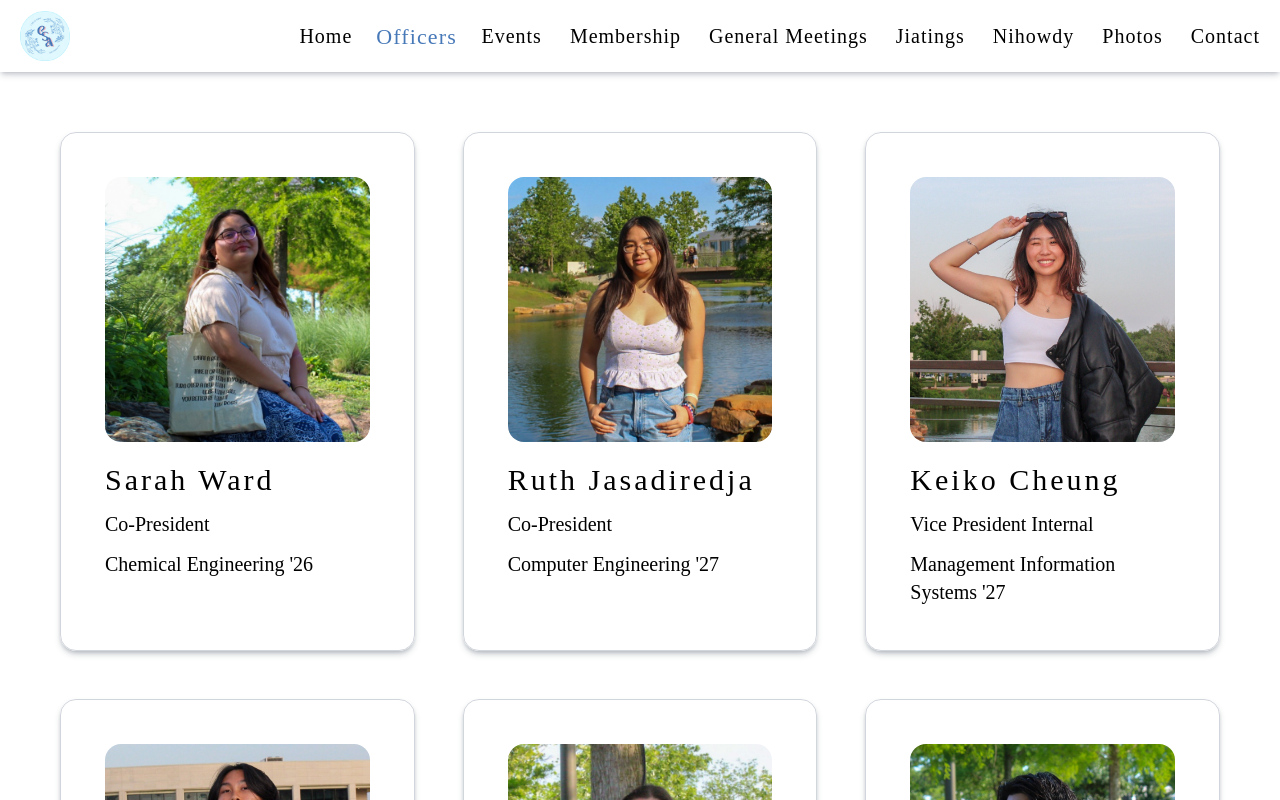
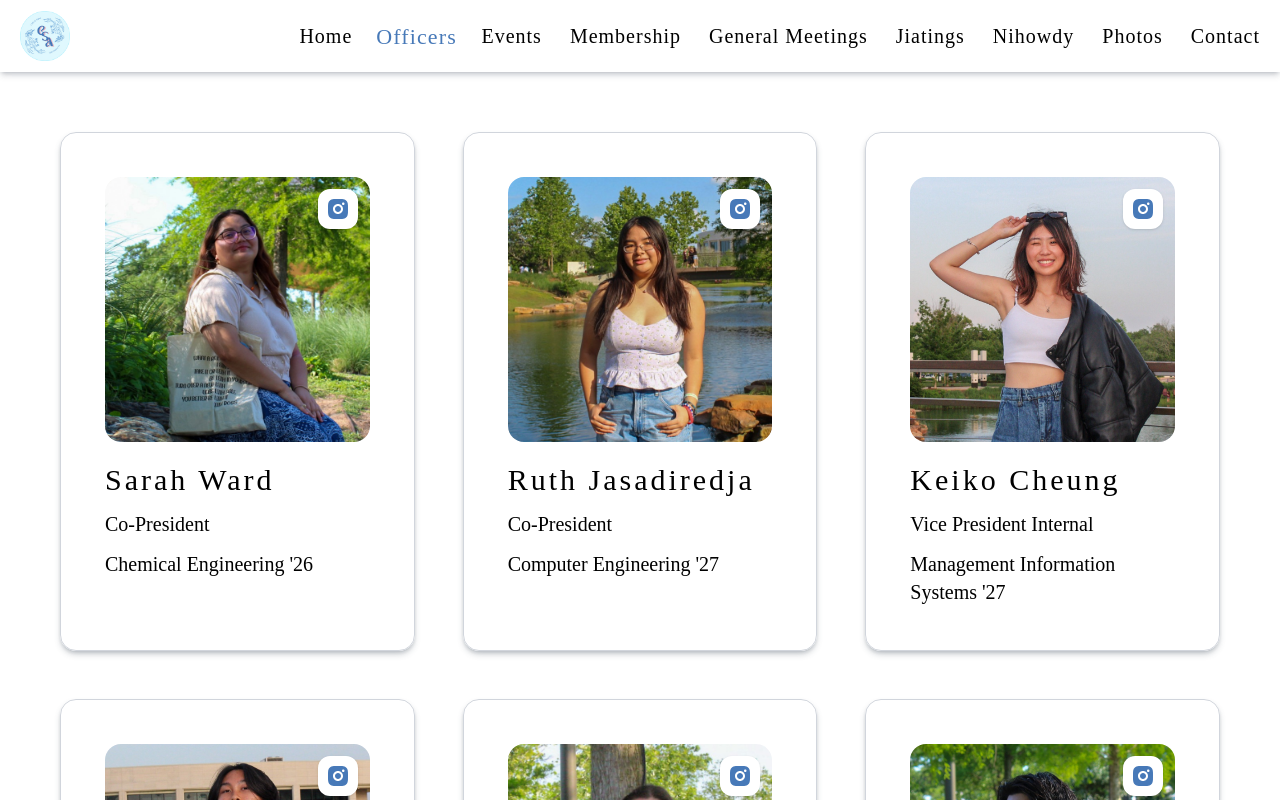
Before and after one commit to tamucsa/website, a Next.js app: page /officers in a window 1280 px wide. Built offline with nearby package versions, Linux system fonts and the light colour scheme; a web font is replaced by a local one.

Commit message:
added insta button to cards in /officer, created fullscreen raw image for /officer/[imageId], not rlly a modal tho lol so prob need to fix

```diff
--- a/src/app/components/ImageModal.tsx
+++ b/src/app/components/ImageModal.tsx
@@ -16,13 +16,15 @@ export default function ImageModal({ imageId, className }: ImageModalProps) {
                     className="rounded-2xl shadow-lg"
                 />
             </div> */}
-            <div className="flex flex-col my-10 mx-10 rounded-2xl ">
-                <Image alt={`Officer ${imageId}`} src={`/officerImages/raw/${imageId}.JPG`} fill
-                    className="rounded-2xl shadow-lg" objectFit="contain" sizes="(max-width: 768px) 100vw, (max-width: 1200px) 50vw, 33vw"
-                />
+            <div className="flex flex-col m-10 rounded-2xl">
+                <div className="rounded-2xl w-screen h-screen overflow-hidden">
+                    <Image alt={`Officer ${imageId}`} src={`/officerImages/raw/${imageId}.JPG`} fill
+                    className="rounded-2xl shadow-lg" objectFit="contain" sizes=""
+                    />
+                </div>
             </div>
             {/* Buttons */}
-            <div className="absolute inset-3 mx-10 my-10 flex items-center justify-center">
+            <div className="flex absolute inset-3 mx-10 my-10 items-center justify-center">
                 <Link href={`/officers#${imageId}`} className="absolute top-0 left-0 p-1 items-center bg-white/70 rounded-full hover:text-primary transition-colors">
                     <RiCloseLine className="w-8 h-8" />
                 </Link>
--- a/src/app/components/OfficerCard.tsx
+++ b/src/app/components/OfficerCard.tsx
@@ -2,20 +2,38 @@ import { Officer } from "@/utils/types";
 
 import Image from "next/image";
 import Link from "next/link";
+import { RiInstagramFill} from "react-icons/ri";
 
 export default function OfficerCard({ officer }: { officer: Officer }) {
     return (
         <div id={`${officer.id}`} className="flex flex-col gap-3 sm:gap-5 p-6 sm:p-8 md:p-11 border border-gray-300 shadow-md/30 shadow-gray-600 rounded-2xl">
             {/* Image section w/ clickable button to open modal */}
-            <Link href={`/officers/${officer.id}`}>
-                <Image src={`/officerImages/cropped/${officer.id}.JPG`} alt={`${officer.name}'s photo`}
-                    className="rounded-2xl hover:scale-105 duration-200 hover:brightness-110 transition-[transform, colors]" width={300} height={300}/>
-            </Link>
+            <div className="relative">
+                {/* Large image as clickable button */}
+                <Link href={`/officers/${officer.id}`} className="">
+                    <Image
+                        src={`/officerImages/cropped/${officer.id}.JPG`}
+                        alt={`${officer.name}'s photo`}
+                        className="rounded-2xl hover:scale-105 duration-200 hover:brightness-110 transition w-full h-auto"
+                        width={300}
+                        height={300}
+                    />
+                </Link>
+                {/* Instagram icon overlayed as clickable button */}
+                <Link
+                    target="_blank"
+                    href={`https://www.instagram.com/${officer.instagram}/`}
+                    className="absolute top-3 right-3 hover:scale-110 transition-transform bg-white shadow p-1 rounded-md sm:p-2 sm:rounded-xl"
+                    aria-label={`Visit ${officer.name}'s Instagram`}
+                >
+                    <RiInstagramFill className="h-4 w-4 sm:h-6 sm:w-6 text-primary" />
+                </Link>
+            </div>
             {/* Text section with name, position, major, and year */}
             <div className="flex flex-col gap-1 sm:gap-2 md:gap-3">
-                <h3 className="font-primary tracking-widest text-base sm:text-2xl md:text-3xl">{officer.name}</h3>
-                <p className="font-secondary text-xs sm:text-lg md:text-xl">{officer.position}</p>
-                <p className="font-secondary text-xs sm:text-lg md:text-xl">{officer.major}</p>
+            <h3 className="font-primary tracking-widest text-base sm:text-2xl md:text-3xl">{officer.name}</h3>
+            <p className="font-secondary text-xs sm:text-lg md:text-xl">{officer.position}</p>
+            <p className="font-secondary text-xs sm:text-lg md:text-xl">{officer.major}</p>
             </div>
         </div>
     );
--- a/src/app/officers/[imageId]/page.tsx
+++ b/src/app/officers/[imageId]/page.tsx
@@ -7,7 +7,7 @@ import { useEffect } from "react";
 import { use } from "react";
 import { useRouter } from "next/navigation";
 
-export default function ModalImage({ params }: { params: Promise<{imageId: number}> }) {
+export default function OfficerFullImage({ params }: { params: Promise<{imageId: number}> }) {
     const { imageId } = use(params);
     const router = useRouter();
 
--- a/src/content/officers.ts
+++ b/src/content/officers.ts
@@ -5,108 +5,126 @@ export const OfficerList: Officer[] = [
         name: "Sarah Ward",
         position: "Co-President",
         major: "Chemical Engineering '26",
-        id: 1
+        id: 1,
+        instagram: "sarah_shrugs" //
     },
     {
         name: "Ruth Jasadiredja",
         position: "Co-President",
         major: "Computer Engineering '27",
-        id: 2
+        id: 2,
+        instagram: "ruth.ie_ruth"
     },
     {
         name: "Keiko Cheung",
         position: "Vice President Internal",
         major: "Management Information Systems '27",
-        id: 3
+        id: 3,
+        instagram: "keik0_cheung"
     },
     {
         name: "Dominic Hidayat",
         position: "Vice President External",
         major: "Chemical Engineering '28",
-        id: 4
+        id: 4,
+        instagram: "domomh.ig"
     },
     {
         name: "Reilly Mize",
         position: "Secretary",
         major: "Genetics '28",
-        id: 5
+        id: 5,
+        instagram: "r__mize"
     },
     {
         name: "Kody Chu",
         position: "Treasurer",
         major: "Accounting '28",
-        id: 6
+        id: 6,
+        instagram: "kody.chu"
     },
     {
         name: "Akhil Kasamsetty",
         position: "Public Relations Chair",
         major: "Computer Science '28",
-        id: 7
+        id: 7,
+        instagram: "akhilk999"
     },
     {
         name: "Bao Nguyen",
         position: "Public Relations Chair",
         major: "Food Science '28",
-        id: 8
+        id: 8,
+        instagram: "bbnbao"
     },
     {
         name: "Grace Zhou",
         position: "Event Coordinator",
         major: "History '26",
-        id: 9
+        id: 9,
+        instagram: "glz.c4"
     },
     {
         name: "Lia Chen",
         position: "Event Coordinator",
         major: "Accounting '27",
-        id: 10
+        id: 10,
+        instagram: "lcennies"
     },
     {
         name: "Keilon Carrier",
         position: "Fundraising Chair",
         major: "Physics '28",
-        id: 11
+        id: 11,
+        instagram: "starkeilon"
     },
     {
         name: "Steve Zhang",
         position: "Fundraising Chair",
         major: "Economics '28",
-        id: 12
+        id: 12,
+        instagram: "dongkai.zhang06"
     },
     {
         name: "Ryan Kha",
         position: "Sports Chair",
         major: "Computer Science '26",
-        id: 13
+        id: 13,
+        instagram: "ryankha03"
     },
     {
         name: "Kevinn Tran",
         position: "Sports Chair",
         major: "Computer Science '27",
-        id: 14
+        id: 14,
+        instagram: "cantguardkev"
     },
     {
         name: "Hecate Hu",
         position: "Graphics Chair",
         major: "Civil Engineering '28",
-        id: 15
+        id: 15,
+        instagram: "te_not_tea"
     },
     {
         name: "Sydney Guy",
         position: "Graphics Chair",
         major: "Biomedical Sciences '27",
-        id: 16
+        id: 16,
+        instagram: "squidny0"
     },
     {
         name: "Emily Chen",
         position: "Culture Chair",
         major: "Accounting '28",
-        id: 17
+        id: 17,
+        instagram: "cmilychen"
     },
     {
         name: "Bonnie Tsoi",
         position: "Historian",
         major: "Financial Planning '28",
-        id: 18
+        id: 18,
+        instagram: "bxing0930"
     }
 ]
--- a/src/utils/types.ts
+++ b/src/utils/types.ts
@@ -3,4 +3,5 @@ export interface Officer {
     name: string;
     position: string;
     major: string;
+    instagram: string;
 }
```
